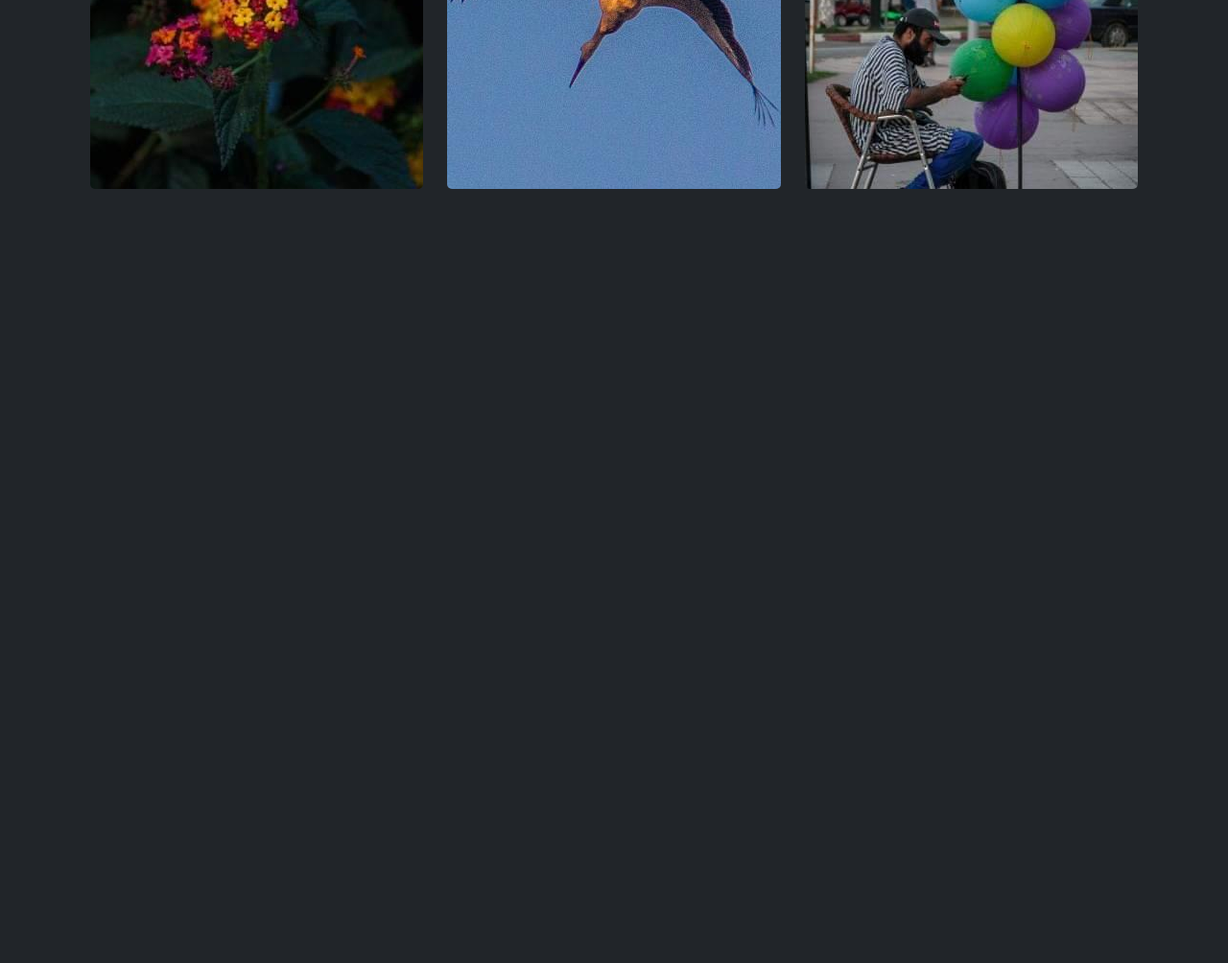
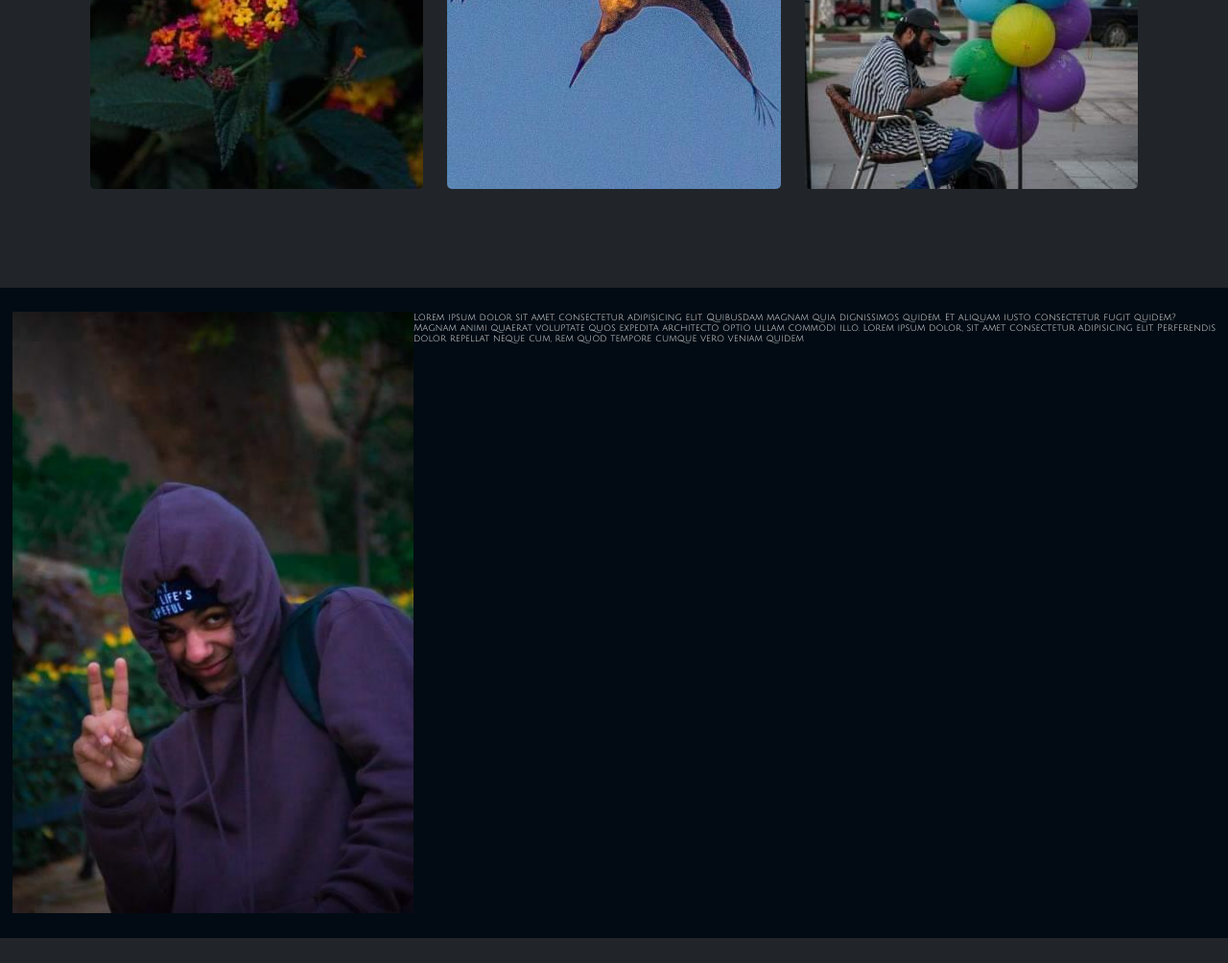
Before and after one commit to oubaycodes/Fadils-portfolio-website, a website built with Parcel: page index.html in a window 1280 px wide. Shown: the part 2448-3452 px from the top of the page at 96% size. Before the commit the page ends 2748 px from the top, so only its background shows below. Built offline with nearby package versions, Linux system fonts and the light colour scheme.

Commit message:
updated something

```diff
--- a/index.html
+++ b/index.html
@@ -39,7 +39,7 @@
                 <h1 class="heading-primary">
                   High quality <span class="highlight"> photography</span>
                 </h1>
-                <p class="about-text">
+                <p class="desc-text">
                   High quality pictures by Moroccan young photographer Fadil
                   Bouhaja
                 </p>
@@ -61,28 +61,28 @@
               <img
                 class="gallery-item"
                 src="./content/img/Gallery-item-2.jpg"
-                alt="dog image"
+                alt="a picture of a stray dog"
               />
             </div>
             <div class="img-container">
               <img
                 class="gallery-item"
                 src="./content/img/Gallery-item-3.jpg"
-                alt="dog image"
+                alt="picture of a boat in sea"
               />
             </div>
             <div class="img-container">
               <img
                 class="gallery-item"
                 src="./content/img/Gallery-item-4.jpg"
-                alt="dog image"
+                alt="a picture of flowers in plants"
               />
             </div>
             <div class="img-container">
               <img
                 class="gallery-item"
                 src="./content/img/Gallery-item-5.jpg"
-                alt="dog image"
+                alt="a picture of a cemetary"
               />
             </div>
             <div class="img-container">
@@ -145,6 +145,25 @@
           </div>
         </div>
       </div>
+      <div class="section-about">
+        <div class="container">
+          <div class="about-content">
+            <img
+              class="img-about"
+              src="./content/img/about-me-pic.jpg"
+              alt="Fadil bouhaja"
+            />
+            <div class="about-description">
+              Lorem ipsum dolor sit amet, consectetur adipisicing elit.
+              Quibusdam magnam quia dignissimos quidem. Et aliquam iusto
+              consectetur fugit quidem? Magnam animi quaerat voluptate quos
+              expedita architecto optio ullam commodi illo. Lorem ipsum dolor,
+              sit amet consectetur adipisicing elit. Perferendis dolor repellat
+              neque cum, rem quod tempore cumque vero veniam quidem
+            </div>
+          </div>
+        </div>
+      </div>
     </main>
   </body>
 </html>
--- a/src/css/general.css
+++ b/src/css/general.css
@@ -31,6 +31,9 @@ body {
 }
 
 .container {
+  margin: 0 auto;
+}
+.section-gallery .container {
   display: flex;
   justify-content: center;
   align-items: center;
--- a/src/css/style.css
+++ b/src/css/style.css
@@ -1,7 +1,9 @@
+/***********************************/
+/* SECTION HEADER  */
+/***********************************/
 .section-header {
   background: #0d0f10;
 }
-
 .content {
   display: grid;
   grid-template-columns: 2fr 3fr;
@@ -29,7 +31,7 @@
 .text-content {
   padding: 12.8rem 0 0 0;
 }
-.about-text {
+.desc-text {
   font-size: 1.2rem;
   line-height: 1.2;
 }
@@ -55,6 +57,9 @@
   color: #0d0f10;
   border: 1px solid transparent;
 }
+/***********************************/
+/* SECTION GALLERY  */
+/***********************************/
 .section-gallery {
   /* font-family: "Rubik", sans-serif; */
   padding: 4.8rem 1.6rem;
@@ -85,3 +90,20 @@
 .img-container img:hover {
   transform: scale(110%);
 }
+/***********************************/
+/* SECTION ABOUT-ME  */
+/***********************************/
+.about-content {
+  padding: 1.6rem 0.8rem;
+  background-color: #020b13;
+  display: grid;
+  grid-template-columns: 1fr 2fr;
+  max-height: 100rem;
+}
+.section-about {
+  margin-bottom: 1.6rem;
+}
+.img-about {
+  width: 100%;
+  height: 100%;
+}
```
